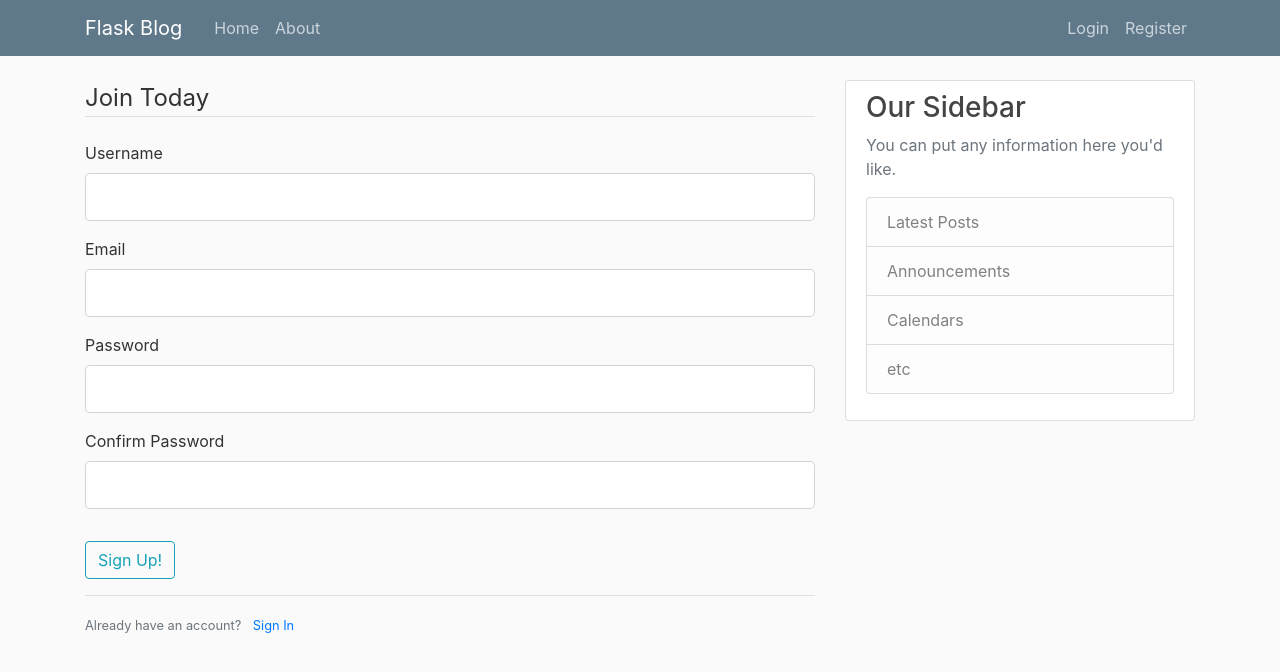
After one commit to marshallnw18/Flask-Blog, a Flask app: page /register in a window 1280 px wide. The commit adds this page. Shown: the top 672 px of the page. Run offline with Flask 2, Linux system fonts and the light colour scheme; some libraries are stand-ins or nearby versions.

Commit message:
flask forms integrated into blog

```diff
--- a/flaskblog.py
+++ b/flaskblog.py
@@ -1,5 +1,8 @@
-from flask import Flask, render_template, url_for
+from flask import Flask, render_template, url_for, flash, redirect
+from forms import RegistrationForm, LoginForm
 app = Flask(__name__)
+
+app.config['SECRET_KEY'] = 'fc313cebbe10c09c195e463af66f2d297e59952e80f5e2a3fe714e4da24c1131'
 
 posts = [
     {
@@ -30,5 +33,24 @@ def home():
 def about():
     return render_template('about.html', title='About This Blog')
 
+@app.route("/register", methods=['GET', 'POST'])
+def register():
+    form = RegistrationForm()
+    if form.validate_on_submit():
+        flash(f'Account created for {form.username.data}!', 'success')
+        return redirect(url_for('home'))
+    return render_template('register.html', title="Register", form=form)
+
+@app.route("/login", methods=['GET', 'POST'])
+def login():
+    form = LoginForm()
+    if form.validate_on_submit():
+        if form.email.data == 'admin@blog.com' and form.password.data == 'password':
+            flash('You have been logged in!', 'success')
+            return redirect(url_for('home'))
+        else:
+            flash('Login unsuccessful. Please check username and password', 'danger')
+    return render_template('login.html', title="Login", form=form)
+
 if __name__ == '__main__':
     app.run(debug=True)
--- /dev/null
+++ b/forms.py
@@ -0,0 +1,16 @@
+from flask_wtf import FlaskForm
+from wtforms import (StringField, PasswordField, SubmitField, BooleanField)
+from wtforms.validators import (DataRequired, Length, Email, EqualTo)
+
+class RegistrationForm(FlaskForm):
+    username = StringField('Username', validators=[DataRequired(), Length(min=2, max=20)])
+    email = StringField('Email', validators=[DataRequired(), Email()])
+    password = PasswordField('Password', validators=[DataRequired()])
+    confirm_password = PasswordField('Confirm Password', validators=[DataRequired(), EqualTo('password')])
+    submit = SubmitField('Sign Up!')
+
+class LoginForm(FlaskForm):
+    email = StringField('Email', validators=[DataRequired(), Email()])
+    password = PasswordField('Password', validators=[DataRequired()])
+    remember = BooleanField('Remember Me')
+    submit = SubmitField('Log In')
--- a/templates/layout.html
+++ b/templates/layout.html
@@ -46,6 +46,15 @@
         <main role="main" class="container">
             <div class="row">
                 <div class="col-md-8">
+                    {% with messages = get_flashed_messages(with_categories=true) %}
+                        {% if messages%}
+                            {% for category, message in messages %}
+                                <div class="alert alert-{{ category }}">
+                                    {{ message }}
+                                </div>
+                            {% endfor %}
+                        {% endif %}
+                    {% endwith %}
                     {% block content %}{% endblock %}
                 </div>
                 <div class="col-md-4">
--- /dev/null
+++ b/templates/register.html
@@ -0,0 +1,71 @@
+{% extends "layout.html" %}
+{% block content %}
+    <div content="content-section">
+        <form method="POST" action="">
+            {{ form.hidden_tag() }}
+            <fieldset class="form-group">
+                <legend class="border-bottom mb-4">Join Today</legend>
+                <div class="form-group">
+                    {{ form.username.label(class="form-control-label") }}
+
+                    {% if form.username.errors %}
+                        {{ form.username(class="form-control form-control-lg is-invalid") }}
+                        <div class="invalid-feedback">
+                            {% for error in form.username.errors %}
+                                <span>{{ error }}</span>
+                            {% endfor %}
+                        </div>
+                    {% else %}
+                        {{ form.username(class="form-control form-control-lg") }}
+                    {% endif %}
+                </div>
+                <div class="form-group">
+                    {{ form.email.label(class="form-control-label") }}
+                    {% if form.email.errors %}
+                        {{ form.email(class="form-control form-control-lg is-invalid") }}
+                        <div class="invalid-feedback">
+                            {% for error in form.email.errors %}
+                                <span>{{ error }}</span>
+                            {% endfor %}
+                        </div>
+                    {% else %}
+                        {{ form.email(class="form-control form-control-lg") }}
+                    {% endif %}                </div>
+                <div class="form-group">
+                    {{ form.password.label(class="form-control-label") }}
+                    {% if form.password.errors %}
+                    {{ form.password(class="form-control form-control-lg is-invalid") }}
+                    <div class="invalid-feedback">
+                        {% for error in form.password.errors %}
+                            <span>{{ error }}</span>
+                        {% endfor %}
+                    </div>
+                    {% else %}
+                        {{ form.password(class="form-control form-control-lg") }}
+                    {% endif %}
+                </div>
+                <div class="form-group">
+                    {{ form.confirm_password.label(class="form-control-label") }}
+                    {% if form.confirm_password.errors %}
+                    {{ form.confirm_password(class="form-control form-control-lg is-invalid") }}
+                    <div class="invalid-feedback">
+                        {% for error in form.confirm_password.errors %}
+                            <span>{{ error }}</span>
+                        {% endfor %}
+                    </div>
+                    {% else %}
+                        {{ form.confirm_password(class="form-control form-control-lg") }}
+                    {% endif %}
+                </div>
+            </fieldset>
+            <div class="form-group">
+                {{ form.submit(class="btn btn-outline-info") }}
+            </div>
+        </form>
+    </div>
+    <div class="border-top pt-3">
+        <small class="text-muted">
+            Already have an account? <a class="ml-2" href="{{ url_for('login') }}">Sign In</a>
+        </small>
+    </div>
+{% endblock content %}
```
Also changed, not shown: templates/login.html (added, +51 -0 lines).
